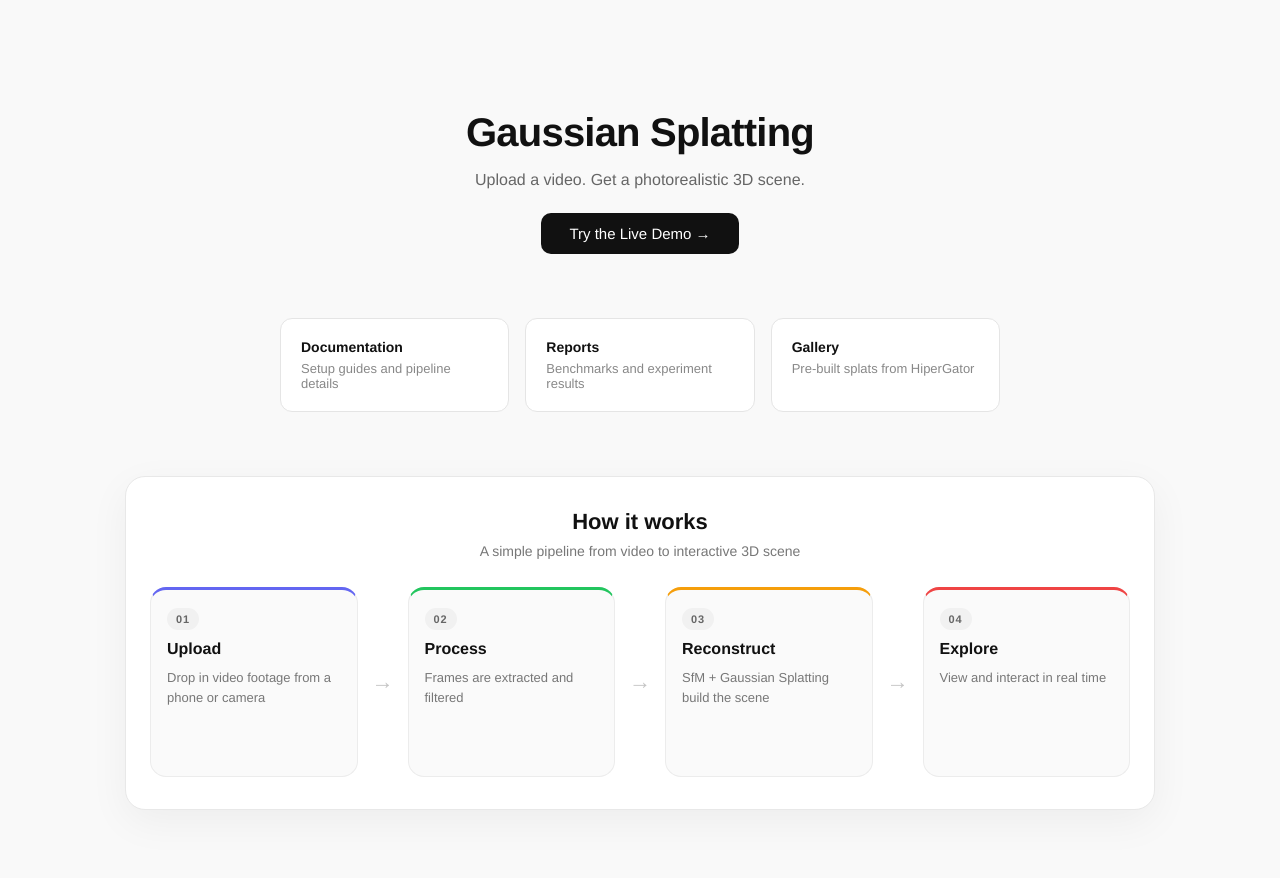
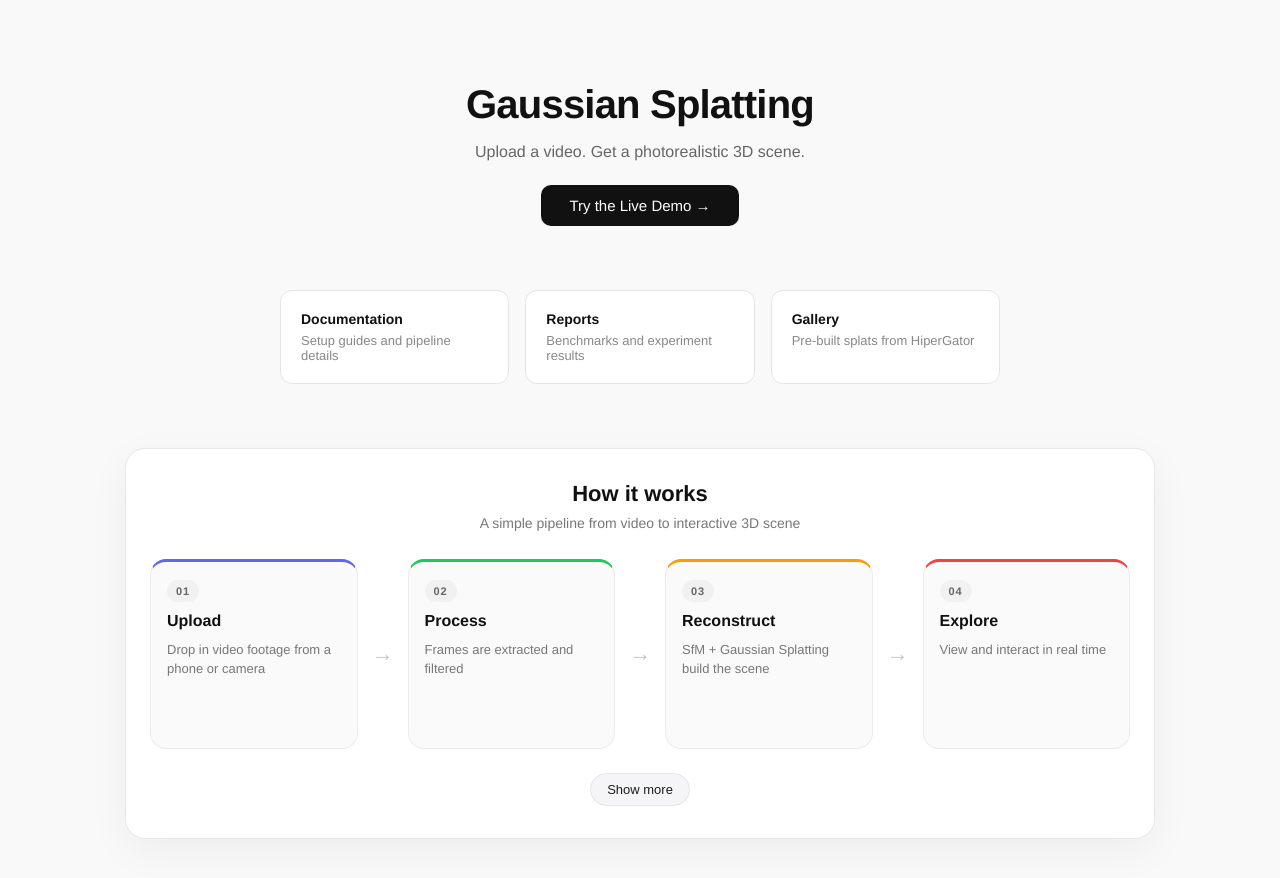
Before and after one commit to culbrethj/CIS4914-gaussian-splatting, a React app in the folder frontend/: page / in a window 1280 px wide. Shown: the top 878 px of the page. Built offline with nearby package versions, Linux system fonts and the light colour scheme; the HTML template or start-up script is replaced by a standard one.

Commit message:
Added show more button to Landing page.

```diff
--- a/frontend/src/pages/Landing.jsx
+++ b/frontend/src/pages/Landing.jsx
@@ -1,7 +1,10 @@
-import React from "react";
+import React, { useState } from "react";
 import { Link } from "react-router-dom";
+import gaussGuide from '../assets/gauss_guide.gif';
 
 export default function Landing() {
+  const [isVisible, setIsVisible] = useState(false);
+
   return (
     <main style={s.page}>
       <div style={s.hero}>
@@ -52,6 +55,18 @@ export default function Landing() {
               {i < arr.length - 1 && <div style={s.flowArrow}>→</div>}
             </React.Fragment>
           ))}
+        </div>
+
+        <div style={s.showMoreSection}>
+          <button onClick={() => setIsVisible(!isVisible)} style={s.showMoreBtn}>
+            {isVisible ? "Show less" : "Show more"}
+          </button>
+
+          {isVisible && (
+            <div style={s.expandedAssetWrap}>
+              <img src={gaussGuide} style={s.expandedImg} />
+            </div>
+          )}
         </div>
       </div>
     </main>
@@ -219,4 +234,36 @@ stepColors: [
     borderTop: "3px solid #ef4444",
   },
 ],
+showMoreSection: {
+    // marginTop: 32,
+    paddingTop: 24,
+    // borderTop: "1px solid #f0f0f0",
+    display: "flex",
+    flexDirection: "column",
+    alignItems: "center",
+    gap: 24,
+  },
+  showMoreBtn: {
+    background: "#f5f5f7",
+    border: "1px solid #e5e5e7",
+    color: "#1d1d1f",
+    padding: "8px 16px",
+    borderRadius: 99,
+    fontSize: 13,
+    fontWeight: 500,
+    cursor: "pointer",
+    transition: "all 0.2s ease",
+  },
+  expandedAssetWrap: {
+    width: "100%",
+    overflow: "hidden",
+    borderRadius: 12,
+    border: "1px solid #ececec",
+    animation: "fadeIn 0.4s ease-out",
+  },
+  expandedImg: {
+    width: "100%",
+    display: "block",
+    height: "auto",
+  }
 };
```
Also changed, not shown: 1 other file (tests, documents, lock files or other folders).
